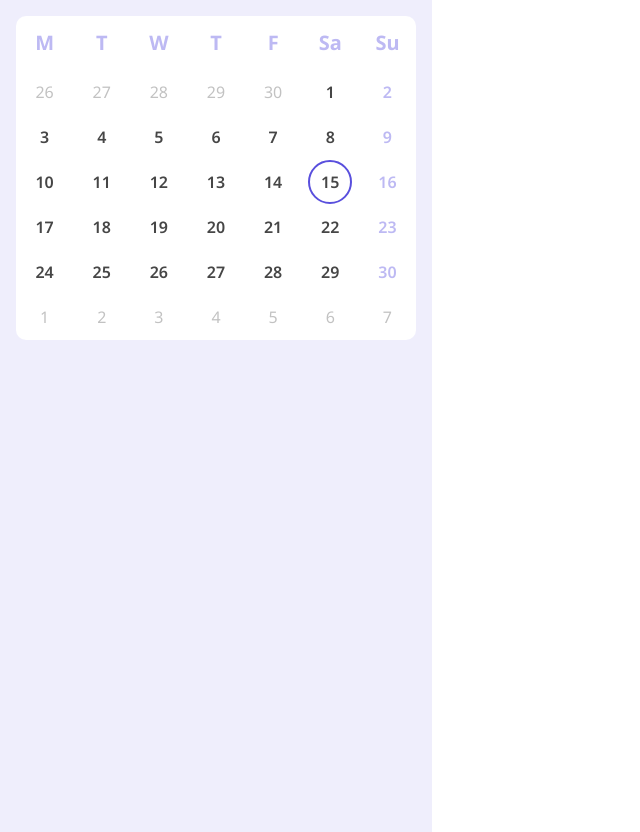
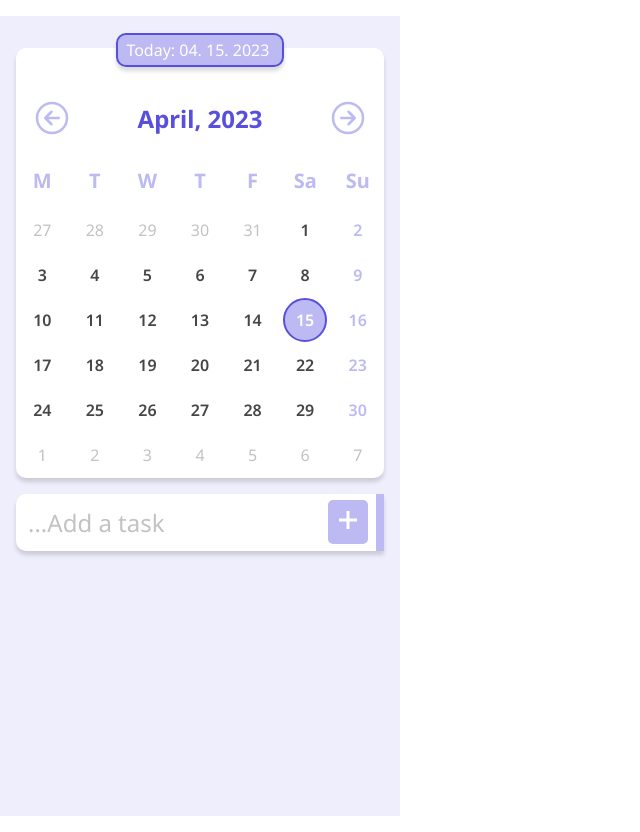
Before and after one commit to AnnaHittaller/listify, a React (Create React App) app: page /todos in a window 1280 px wide. Shown: the whole page, without its empty margins (0-640 px from the left). Built offline with nearby package versions, Linux system fonts and the light colour scheme; the HTML template or start-up script is replaced by a standard one.

Commit message:
todolist first version

```diff
--- a/package.json
+++ b/package.json
@@ -11,6 +11,7 @@
     "react-dom": "^18.2.0",
     "react-icons": "^4.8.0",
     "react-scripts": "5.0.1",
+    "uuid": "^9.0.0",
     "web-vitals": "^2.1.4"
   },
   "scripts": {
--- a/src/App.css
+++ b/src/App.css
@@ -5,6 +5,6 @@
   background-color: #efeefc;
   min-height: 100vh;
   max-width: 400px;
-  padding: 1rem;
   font-family: 'Noto Sans', sans-serif;
+  box-sizing: border-box;
 }
--- a/src/App.js
+++ b/src/App.js
@@ -1,14 +1,30 @@
 
 import './App.css';
+import AddTodo from './components/AddTodo';
 import Calendar from './components/Calendar';
+import { useState, useEffect } from "react";
+import TodoList from './components/TodoList';
+import Todos from './components/Todos';
 //import "./components/Calendar.css";
 
 function App() {
+	const [todos, setTodos] = useState([]);
+
+	useEffect(() => {
+		const storedTodos = JSON.parse(localStorage.getItem("todos"));
+		if (storedTodos) {
+			setTodos(storedTodos);
+		}
+	}, []);
+
+
   return (
-    <div className="App">
-      <Calendar/>
-    </div>
-  );
+		<div className="App">
+			<Calendar />
+			<TodoList todos={todos} setTodos={setTodos} />
+			<Todos todos={todos} setTodos={setTodos} />
+		</div>
+	);
 }
 
 export default App;
--- /dev/null
+++ b/src/components/AddTodo.js
@@ -0,0 +1,29 @@
+import { GoPlus } from "react-icons/go";
+import { useState } from "react";
+
+function AddTodo(props) {
+
+
+	const handleKeyDown = (e) => {
+		if (e.key === 'Enter') {
+			props.onClick()
+		}
+	}
+
+	return (
+		<div className="new-task">
+			<input
+				type="text"
+				placeholder="...Add a task"
+				value={props.newTodo}
+				onChange={props.onChange}
+				onKeyDown={handleKeyDown}
+			/>
+			<button onClick={props.onClick}>
+				<GoPlus />
+			</button>
+		</div>
+	);
+}
+
+export default AddTodo;
--- a/src/components/Calendar.css
+++ b/src/components/Calendar.css
@@ -1,7 +1,43 @@
 .calendar-wrapper {
+	position: relative;
+	top: 2rem;
+	margin: 0 1rem 2rem 1rem;
 	background-color: white;
 	/* width: 400px; */
 	border-radius: 10px;
+	box-shadow: 0 4px 4px 0 rgba(0, 0, 0, .15);
+
+}
+
+.today-div {
+	width: 40%;
+	border: 2px solid #594fdd;
+	border-radius: 10px;
+	margin: 1rem auto 0;
+	padding: .25rem .5rem;
+	color: white;
+	font-weight: semibold;
+	position: relative;
+	top: -15px;
+	background-color: #bdb9f3;
+	box-shadow: 0 4px 4px 0 rgba(0, 0, 0, .15);
+	cursor: pointer;
+}
+
+.change-month {
+	display: flex;
+	align-items: center;
+	justify-content: space-between;
+	padding: 1rem;
+	color: #594fdd;
+	font-size: 1.5rem;
+	font-weight: bold;
+}
+
+.toggle-month {
+	font-size: 2.5rem;
+	cursor: pointer;
+	color: #bdb9f3;
 }
 
 .calendar-grid {
@@ -42,7 +78,6 @@
 	justify-content: center;
 	text-align: center;
 	border-radius: 50%;
-	/* border: 1px solid blue; */
 	height: 40px;
 	width: 40px;
 	line-height: 40px;
@@ -51,7 +86,7 @@
 	cursor: pointer;
 }
 
-.allDays:hover {
+.allDays:hover, .selected {
 	background-color: #bdb9f3;
 	color: white;
 	transition: all 0.3s;
@@ -59,5 +94,10 @@
 
 
 .calendar-grid div:nth-child(7n) p.currentMonth {
-    color: #bdb9f3;;
+    color: #bdb9f3;
 }
+
+.calendar-grid div:nth-child(7n) p.currentMonth:hover {
+    color: white;
+	background-color: #bdb9f3;
+}
--- a/src/components/Calendar.js
+++ b/src/components/Calendar.js
@@ -1,11 +1,45 @@
-import { ClassNames, generateDate } from "./GenerateDate";
-import './Calendar.css'
+import { ClassNames, generateDate, months } from "./GenerateDate";
+import {
+	IoArrowForwardCircleOutline,
+	IoArrowBackCircleOutline,
+} from "react-icons/io5";
+import './Calendar.css';
+import dayjs from "dayjs";
+import { useState } from "react";
 
 function Calendar() {
-    console.log(generateDate());
+
   const days = ["M", "T", "W", "T", "F", "Sa", "Su"];
+  const currentDate = dayjs();
+  const [today, setToday] = useState(currentDate)
+  const [thisDate, setThisDate] = useState(dayjs()) //this is needed just for showing today's date, always unchanged, on the top of the calendar
+  const [selectDate, setSelectDate] = useState(currentDate)
+
     return (
 			<div className="calendar-wrapper">
+				<div
+					className="today-div"
+					onClick={() => {
+						setToday(currentDate);
+						setSelectDate(currentDate)
+					}}>
+					Today: {thisDate.format('MM. DD. YYYY')}
+				</div>
+				<div className="change-month">
+					<IoArrowBackCircleOutline
+						className="toggle-month"
+						onClick={() => {
+							setToday(today.month(today.month() - 1));
+						}}
+					/>
+					{months[today.month()]}, {today.year()}
+					<IoArrowForwardCircleOutline
+						className="toggle-month"
+						onClick={() => {
+							setToday(today.month(today.month() + 1));
+						}}
+					/>
+				</div>
 				<div className="calendar-grid">
 					{days.map((day, index) => {
 						return (
@@ -16,20 +50,26 @@ function Calendar() {
 					})}
 				</div>
 				<div className="calendar-grid">
-					{generateDate().map(({ date, currentMonth, today }, index) => {
+					{generateDate(today.month(), today.year()).map(
+						({ date, currentMonth, today }, index) => {
 							return (
 								<div key={index} className="calendar-days">
 									<p
 										className={ClassNames(
 											currentMonth ? "currentMonth" : "notCurrentMonth",
 											today ? "today" : "",
-										"allDays"
-									)}>
+											"allDays",
+											selectDate.toDate().toDateString() === date.toDate().toDateString() ? 'selected' : ""
+										)}
+										onClick={()=> {
+											setSelectDate(date)
+										}}>
 										{date.date()}
 									</p>
 								</div>
 							);
-					})}
+						}
+					)}
 				</div>
 			</div>
 		);
--- a/src/components/GenerateDate.js
+++ b/src/components/GenerateDate.js
@@ -10,7 +10,7 @@ export const generateDate = (
 	const arrayOfDate = [];
 
 	//create prefix date
-	for (let i = 0; i < firstDateOfMonth.day() - 1; i++) {
+	for (let i = 1; i < firstDateOfMonth.day() ; i++) {
 		arrayOfDate.push({ date: firstDateOfMonth.day(i), currentMonth: false });
 	}
 
@@ -43,3 +43,18 @@ export const generateDate = (
 export function ClassNames(...classes) {
 	return classes.filter(Boolean).join(" ");
 }
+
+export const months = [
+	"January",
+	"February",
+	"March",
+	"April",
+	"May",
+	"June",
+	"July",
+	"August",
+	"September",
+	"October",
+	"November",
+	"December"
+]
--- /dev/null
+++ b/src/components/TodoList.css
@@ -0,0 +1,55 @@
+.new-task input,
+.task {
+	width: calc(100% - 2rem);
+	background-color: white;
+	padding: 0.75rem;
+	box-sizing: border-box;
+	margin: 1rem;
+	box-shadow: 0 4px 4px 0 rgba(0, 0, 0, 0.15);
+	border-right: 8px solid #bdb9f3;
+	font-size: 1.5rem;
+	font-family: "Noto Sans", sans-serif;
+	outline: none;
+	border-top: none;
+	border-left: none;
+	border-bottom: none;
+	border-radius: 10px 0 0 10px;
+}
+
+.new-task {
+	position: relative;
+}
+
+.new-task input::placeholder {
+	color: #c2c2c2;
+}
+
+.new-task button {
+	position: absolute;
+	top: 25%;
+	right: 2rem;
+	color: white;
+	border: none;
+	border-radius: 5px;
+	background-color: #bdb9f3;
+	padding: 0.5rem;
+	font-size: 1.5rem;
+	line-height: 1.5rem;
+}
+
+.task {
+	font-size: 1rem;
+	display: flex;
+	justify-content: space-between;
+}
+
+.task div {
+	display: flex;
+	align-items: center;
+	gap: 0.5rem;
+}
+
+.task-icon {
+    font-size: 1.5rem;
+	color: #bdb9f3;
+}
--- /dev/null
+++ b/src/components/TodoList.js
@@ -0,0 +1,29 @@
+import React, { useState } from "react";
+import AddTodo from "./AddTodo";
+import { v4 as uuidv4 } from "uuid";
+import "./TodoList.css";
+
+function TodoList(props) {
+	const [newTodo, setNewTodo] = useState("")
+	//const [todos, setTodos] = useState([]);
+
+	const handleChange = (e) => {
+		setNewTodo(e.target.value);
+	};
+
+	const handleAdd = () => {
+		if (newTodo.trim() !== "") {
+			{props.setTodos([...props.todos, { id: uuidv4(), text: newTodo }])};
+			setNewTodo("");
+		}
+		console.log(newTodo, props.todos)
+	};
+
+	return (
+		<>
+			<AddTodo newTodo={newTodo} onChange={handleChange} onClick={handleAdd} />
+		</>
+	);
+}
+
+export default TodoList;
--- /dev/null
+++ b/src/components/Todos.js
@@ -0,0 +1,49 @@
+import "./TodoList.css";
+import { FiCircle, FiCheckCircle, FiXCircle, FiX } from "react-icons/fi";
+import { AiOutlineStar, AiFillStar } from "react-icons/ai";
+import { useEffect } from "react";
+
+function Todos(props) {
+    console.log(props.todos)
+
+    const handleDelete = (item) => {
+			const index = props.todos.indexOf(item);
+			if (index !== -1) {
+				const updatedTodos = [...props.todos];
+				updatedTodos.splice(index, 1);
+				props.setTodos(updatedTodos);
+			}
+		};
+
+
+		useEffect(() => {
+			localStorage.setItem('todos', JSON.stringify(props.todos))
+		}, [props.todos])
+
+		useEffect(() => {
+			const storedTodos = JSON.parse(localStorage.getItem("todos"));
+			if (storedTodos) {
+				props.setTodos(storedTodos);
+			}
+		}, []);
+
+
+	return (
+		<div>
+			{props.todos.map((item) => (
+				<div className="task" key={item.id}>
+                    <div>
+					<FiCircle className="task-icon" />
+					{item.text}
+                    </div>
+                    <div>
+					<AiOutlineStar className="task-icon" />
+					<FiXCircle className="task-icon" onClick={()=>handleDelete(item)}/>
+                    </div>
+				</div>
+			))}
+		</div>
+	);
+}
+
+export default Todos;
```
Also changed, not shown: 1 other file (tests, documents, lock files or other folders). Lines whose indentation alone changed are shown as unchanged.
